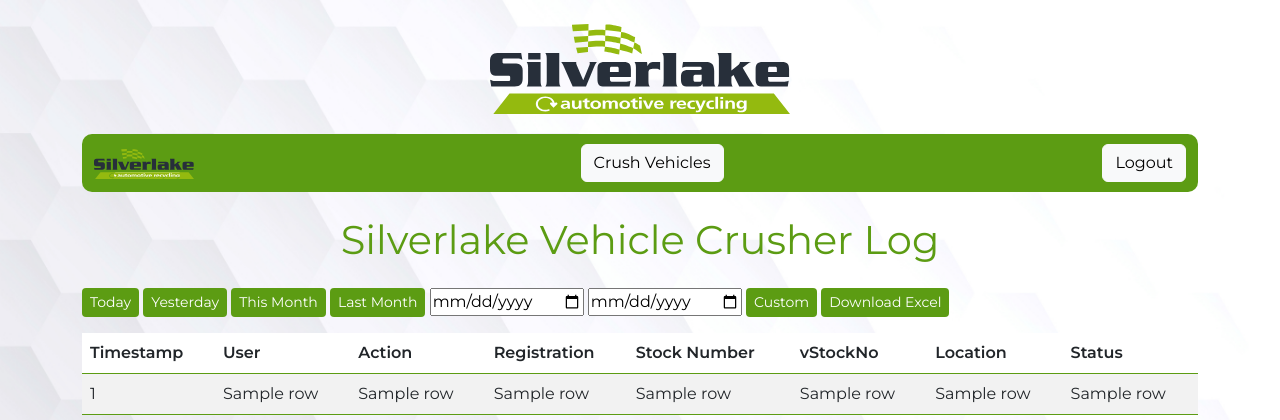
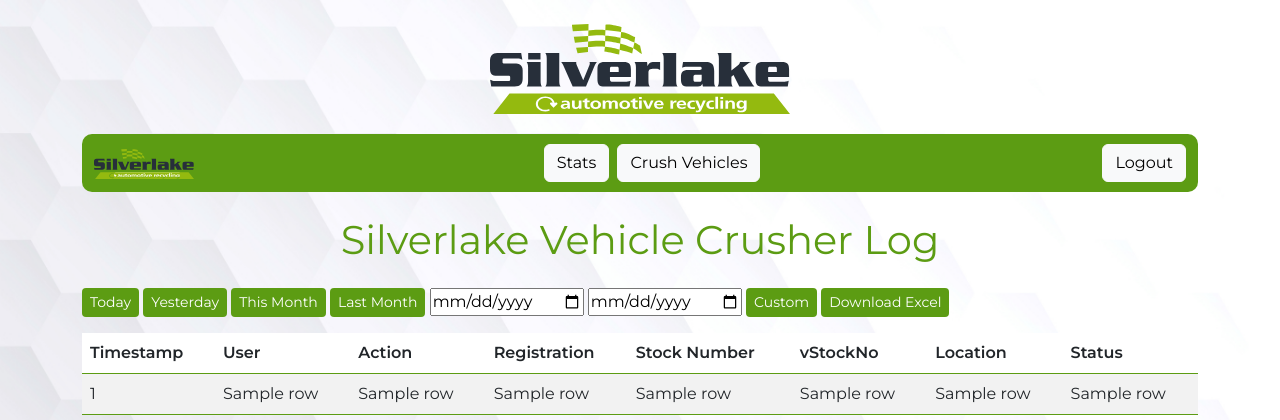
Before and after one commit to Silverlake-nacho/silverlake.internal, a Python web app: template templates/logs.html in a window 1280 px wide. Shown: the top 420 px of the page. Run offline with Jinja, Linux system fonts and the light colour scheme; the template is opened without the code that fills it: most values are stand-ins (such as "Sample title", 1, 10 or a date in 2020); some libraries are stand-ins or nearby versions.

Commit message:
Add files via upload

```diff
--- a/templates/logs.html
+++ b/templates/logs.html
@@ -70,10 +70,11 @@
           <a class="navbar-brand" href="#">
             <img src="{{ url_for('static', filename='logo-slg-strip.svg') }}" alt="Silverlake Logo" style="height: 30px;">
           </a>
-		  <div class="d-flex">
+                  <div class="d-flex">
+            <a href="{{ url_for('stats') }}" class="btn btn-light me-2">Stats</a>
             <a href="{{ url_for('crush_vehicles') }}" class="btn btn-light me-2">Crush Vehicles</a>
           </div>
-		  <div class="d-flex">
+                  <div class="d-flex">
             <a href="{{ url_for('logout') }}" class="btn btn-light">Logout</a>
           </div>
         </div>
```
